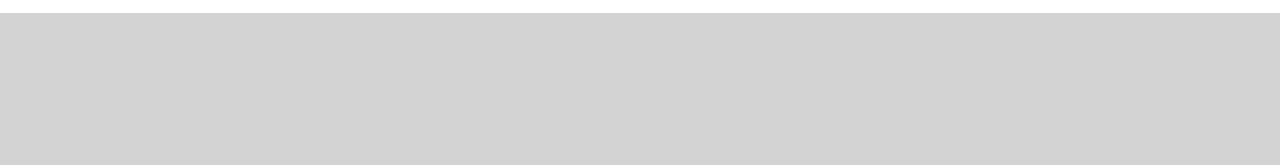
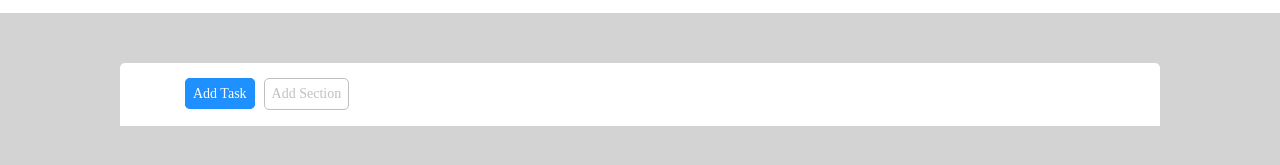
Before and after one commit to JacopoMarini/html-css-toboolist, a plain HTML site: page index.html in a window 1280 px wide. Shown: the part 69-234 px from the top of the page. Drawn offline with Linux system fonts and the light colour scheme.

Commit message:
3rd commit, primo contenitore sul main e css

```diff
--- a/css/app.css
+++ b/css/app.css
@@ -3,11 +3,10 @@ body{
     margin: 0px;
 }
 
-.header-div{
+.div-header{
     background-color: white;
     width: 100%;
     border: 1px solid white;
-    box-sizing: border-box;
     margin: 0px;
 
 }
@@ -22,5 +21,44 @@ body{
 }
 
 main{
+    margin-top: 50px;
+    margin-left: 120px;
+    margin-right: 120px;
+}
+
+#div-main-top{
+    background-color: white;
+    padding: 15px;
+    border-bottom: 1px solid white;
+    border-top-left-radius: 5px;
+    border-top-right-radius: 5px;
+    margin-bottom: 0.1px;
+}
+
+#add-task{
+    color: white;
+    background-color: dodgerblue;
+    font-size: 14px;
+    border-radius: 5px;
+    padding: 7px;
+    text-align: center;
+    border: 1px solid dodgerblue;
+    margin-left: 50px;
 
 }
+
+#add-section{
+    display: inline-block;
+    color: silver;
+    background-color: white;
+    font-size: 14px;
+    border-radius: 5px;
+    padding: 7px;
+    text-align: center;
+    border: 1px solid silver;
+    margin-left: 5px;
+}
+
+#div-main-content{
+
+}
--- a/index.html
+++ b/index.html
@@ -10,13 +10,23 @@
 <body>
 
     <header>
-        <div class="header-div">
+        <div class="div-header">
             <img class="logo-img" src="imgs/Logo.png" alt="Logo Boolean">
             <h1 class="titolo">Toboolist</h1>
         </div>
     </header>
 
     <main>
+        <div id="div-main-top">
+            <span id="add-task">Add Task</span>
+            <span id="add-section">Add Section</span>
+        </div>
+
+        <div id="div-main-content">
+
+        </div>
+
+
 
     </main>
 
```
